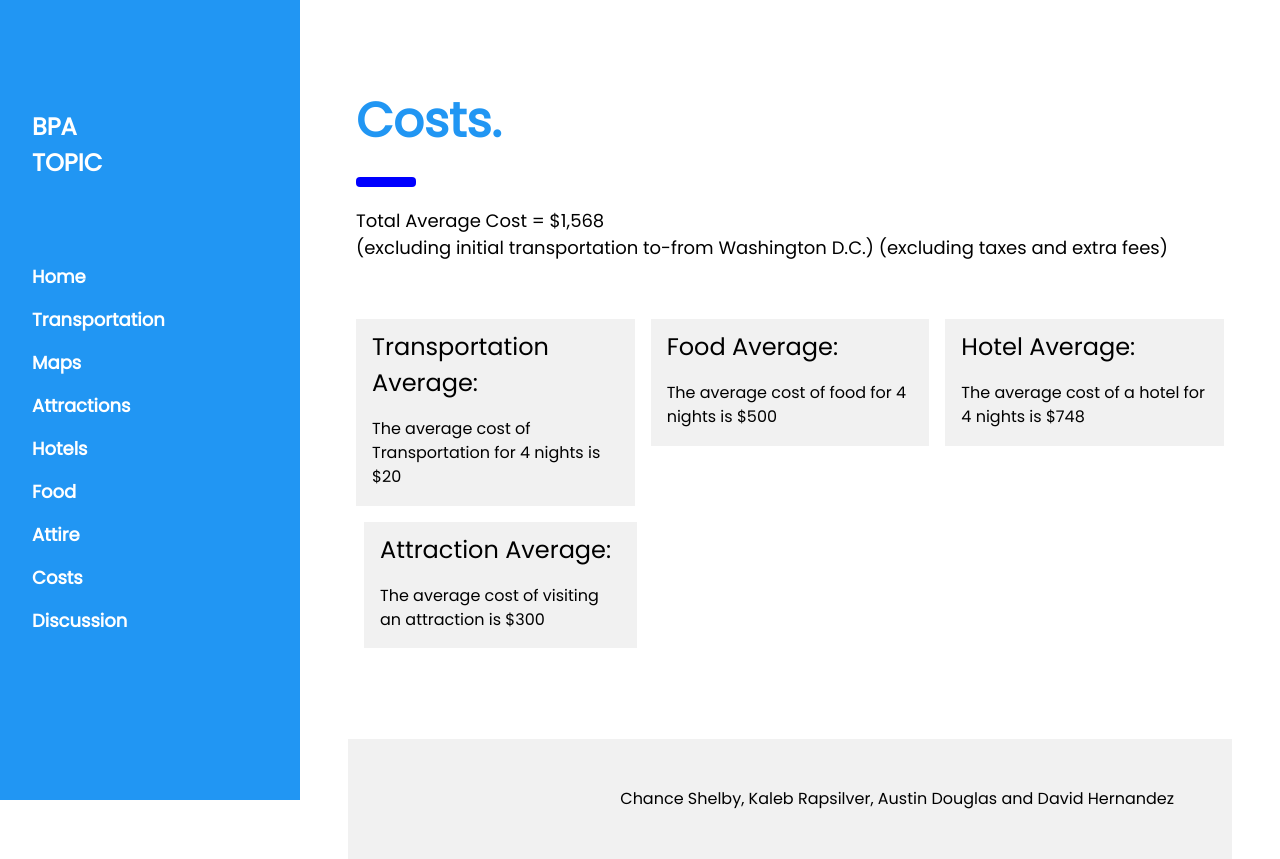
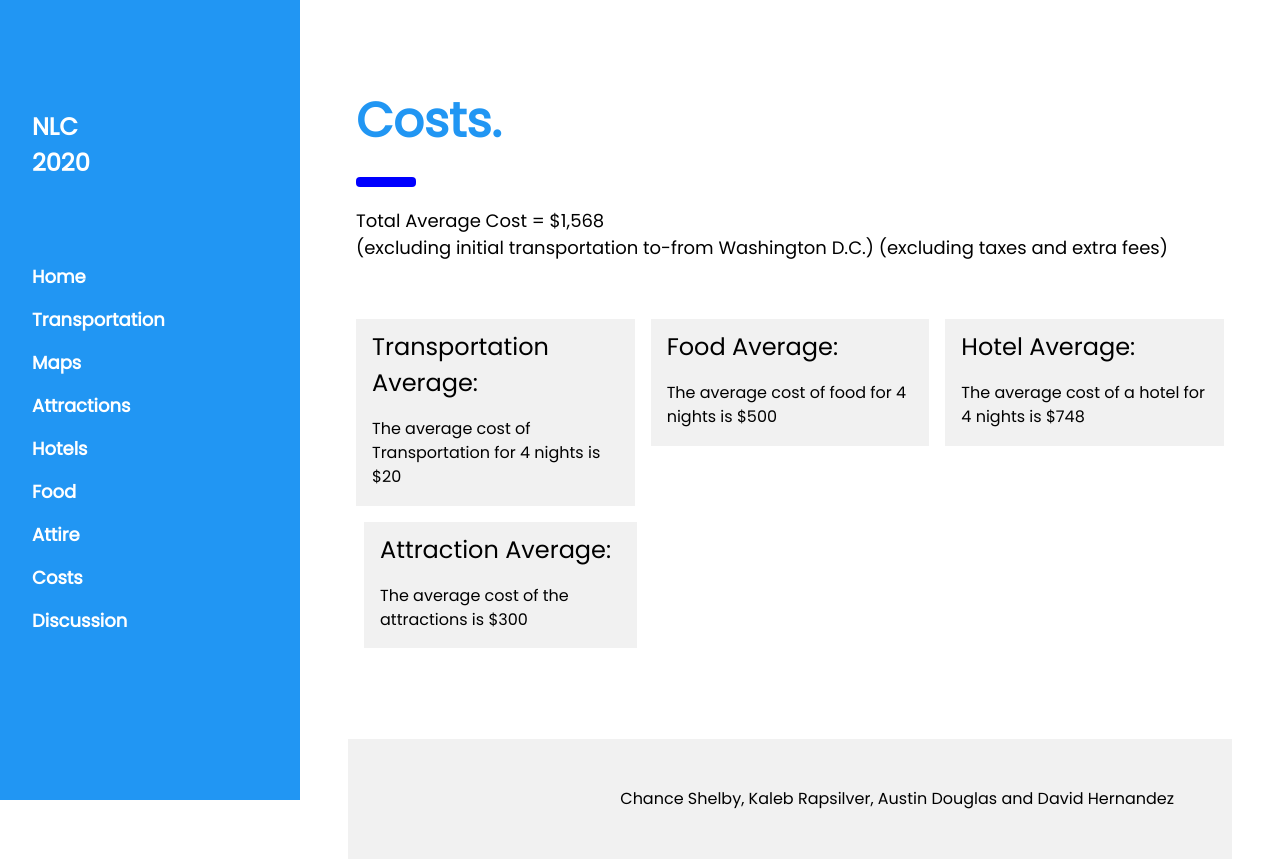
Before and after one commit to chanceshelby/BPA, a plain HTML site: page costs.html in a window 1280 px wide. Drawn offline with nearby package versions, Linux system fonts and the light colour scheme.

Commit message:
Update costs.html

```diff
--- a/costs.html
+++ b/costs.html
@@ -17,7 +17,7 @@ body {font-size:16px;}
 <nav class="w3-sidebar w3-blue w3-collapse w3-top w3-large w3-padding" style="z-index:3;width:300px;font-weight:bold;" id="mySidebar"><br>
   <a href="javascript:void(0)" onclick="w3_close()" class="w3-button w3-hide-large w3-display-topleft" style="width:100%;font-size:22px">Close Menu</a>
   <div class="w3-container">
-    <h3 class="w3-padding-64"><b>BPA<br>TOPIC</b></h3>
+    <h3 class="w3-padding-64"><b>NLC<br>2020</b></h3>
   </div>
   <div class="w3-bar-block">
       <a href="index.html" onclick="w3_close()" class="w3-bar-item w3-button w3-hover-white">Home</a>
@@ -87,7 +87,7 @@ body {font-size:16px;}
        <div class="w3-light-grey">
          	<div class="w3-container">
            <h3>Attraction Average:</h3>
- 		  <p>The average cost of visiting an attraction is $300</p>
+ 		  <p>The average cost of the attractions is $300</p>
        </div>
      </div>
   </div>
```
